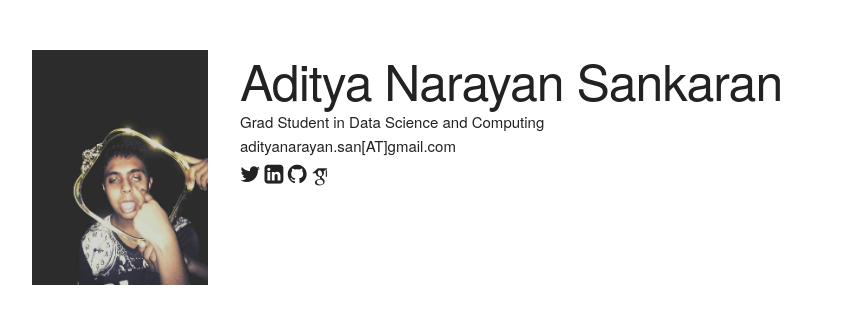
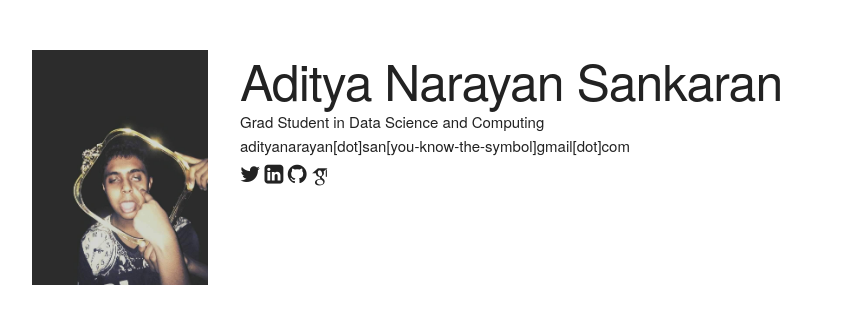
Before and after one commit to callmesanfornow/callmesanfornow.github.io, a Jekyll site: the page built from index.html, in a window 1280 px wide. Shown: the top 331 px of the page, without its empty margins (208-1071 px from the left). Built offline with Jekyll 4.4.1, drawn with Linux system fonts in a browser that asks for light colours; some web fonts are replaced.

Commit message:
Update main_info.yaml

```diff
--- a/_data/main_info.yaml
+++ b/_data/main_info.yaml
@@ -1,6 +1,6 @@
 name: "Aditya Narayan Sankaran"
 title: "Grad Student in Data Science and Computing"
-email: "adityanarayan.san[AT]gmail.com"
+email: "adityanarayan[dot]san[you-know-the-symbol]gmail[dot]com"
 profile_pic: "/assets/profile-pics/profile_pic.jpg"
 twitter: "https://x.com/areyounuts_san"
 linkedin: "https://www.linkedin.com/in/aditya-narayan-san/"
```
